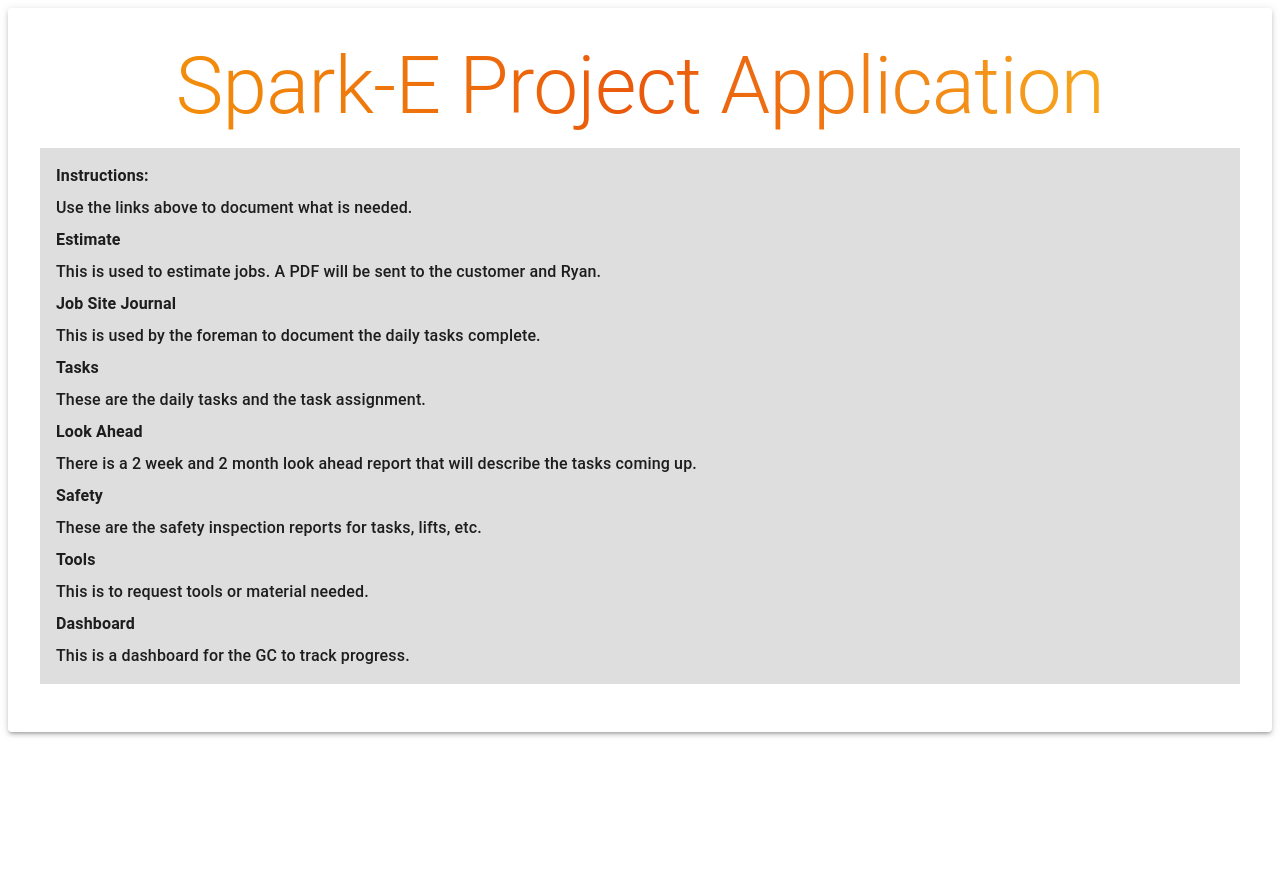
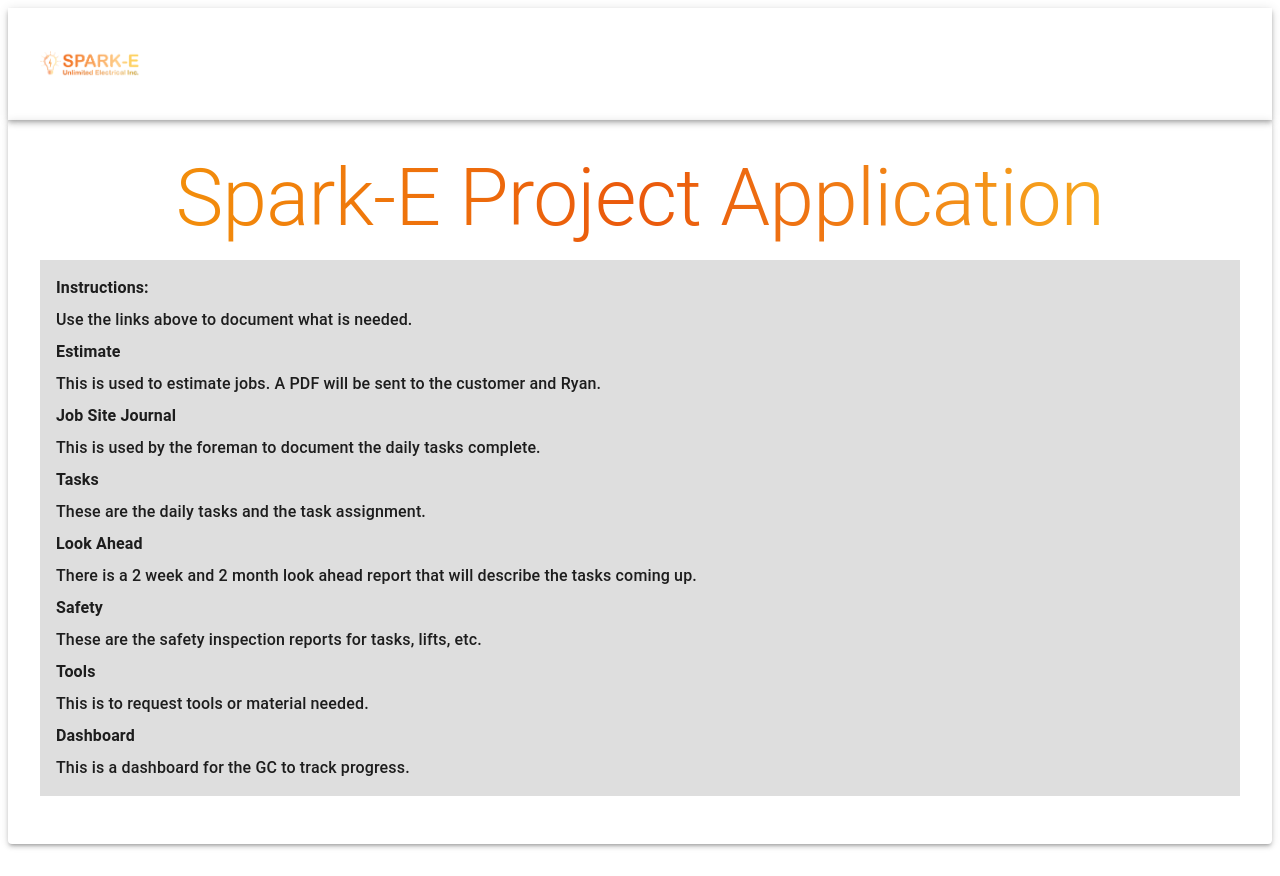
Before and after one commit to sparkeUnlimited/sparke-pm-app, a Next.js app: page / in a window 1280 px wide. Before the commit the page ends 800 px from the top, so only its background shows below. Built offline with nearby package versions, Linux system fonts and the light colour scheme; some icons are missing.

Commit message:
Add navigation to home page

```diff
--- a/app/page.tsx
+++ b/app/page.tsx
@@ -7,10 +7,13 @@
 import Box from "@mui/material/Box";
 import Typography from "@mui/material/Typography";
 import Paper from "@mui/material/Paper";
+import Nav from "@/components/Nav";
 
 const Home = () => {
   return (
-    <Paper sx={{ backgroundColor: "transparent", p: 4, mb: 4 }} elevation={3}>
+    <>
+      <Nav />
+      <Paper sx={{ backgroundColor: "transparent", p: 4, mb: 4 }} elevation={3}>
       <Typography
         variant="h2"
         align="center"
@@ -146,6 +149,7 @@
         </Typography>
       </Box>
     </Paper>
+    </>
   );
 };
 
```
